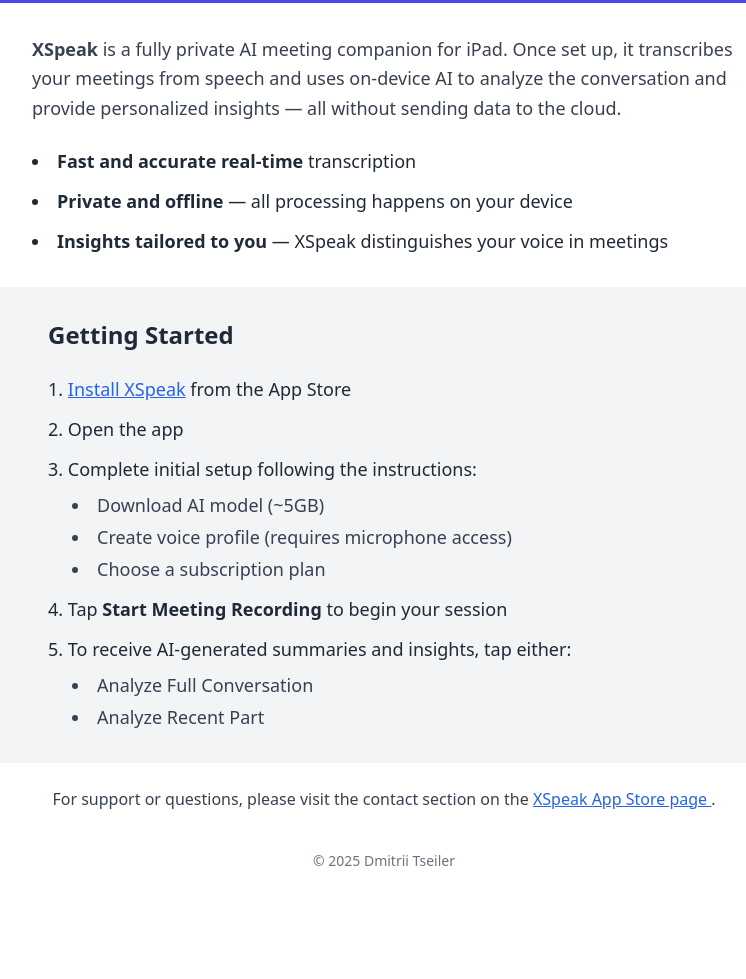
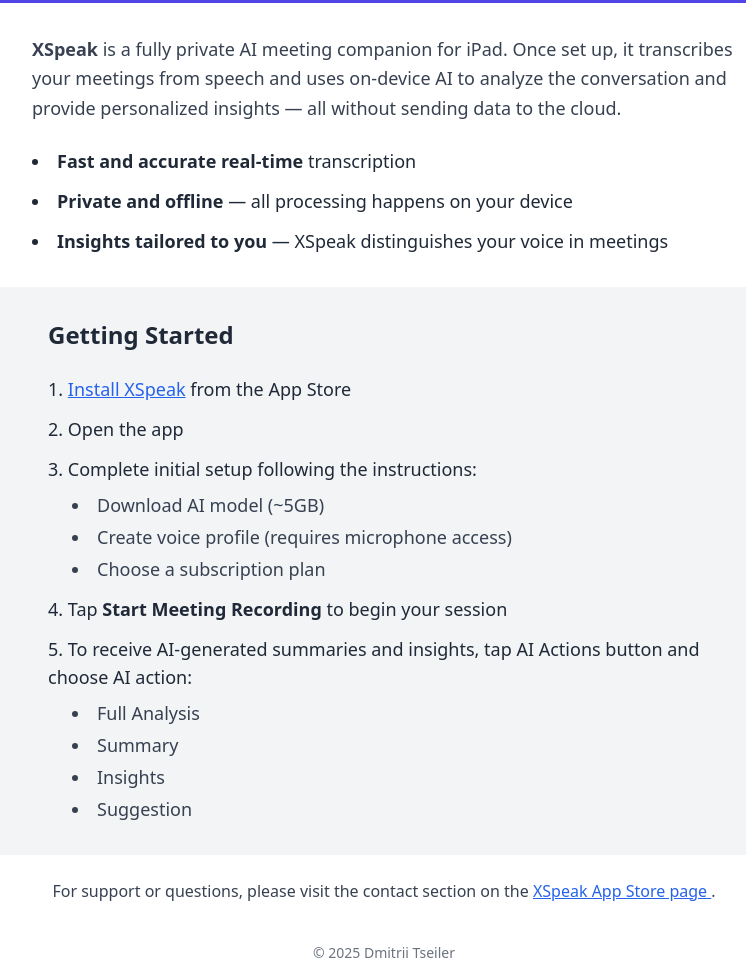
Before and after one commit to tseylerd/tseylerd.github.io, a plain HTML site: page xspeak/index.html in a window 1280 px wide. Shown: the part 241-1220 px from the top of the page, without its empty margins (256-1002 px from the left). Before the commit the page ends 1128 px from the top, so only its background shows below. Drawn offline with nearby package versions, Linux system fonts and the light colour scheme.

Commit message:
update web page

```diff
--- a/xspeak/index.html
+++ b/xspeak/index.html
@@ -52,10 +52,12 @@
             </li>
             <li>Tap <strong>Start Meeting Recording</strong> to begin your session</li>
             <li>
-                To receive AI-generated summaries and insights, tap either:
+                To receive AI-generated summaries and insights, tap AI Actions button and choose AI action:
                 <ul class="list-disc list-inside ml-6 mt-2 text-gray-700 text-lg space-y-1">
-                    <li>Analyze Full Conversation</li>
-                    <li>Analyze Recent Part</li>
+                    <li>Full Analysis</li>
+                    <li>Summary</li>
+                    <li>Insights</li>
+                    <li>Suggestion</li>
                 </ul>
             </li>
         </ol>
```
